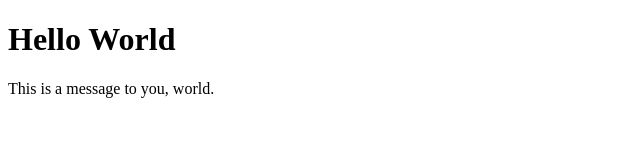
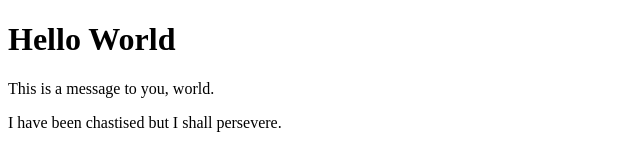
Before and after one commit to jimblesphere/hello-world, a plain HTML site: page index.html in a window 1280 px wide. Shown: the whole page, without its empty margins (0-640 px from the left). Drawn offline with Linux system fonts and the light colour scheme.

Commit message:
Removed comment, added text.

```diff
--- a/index.html
+++ b/index.html
@@ -6,8 +6,8 @@
 </head>
 
 <body>
-	<!-- git access token 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 -->
 	<h1>Hello World</h1>
 	<p>This is a message to you, world.</p>
+	<p>I have been chastised but I shall persevere.</p>
 </body>
 </html>
```
